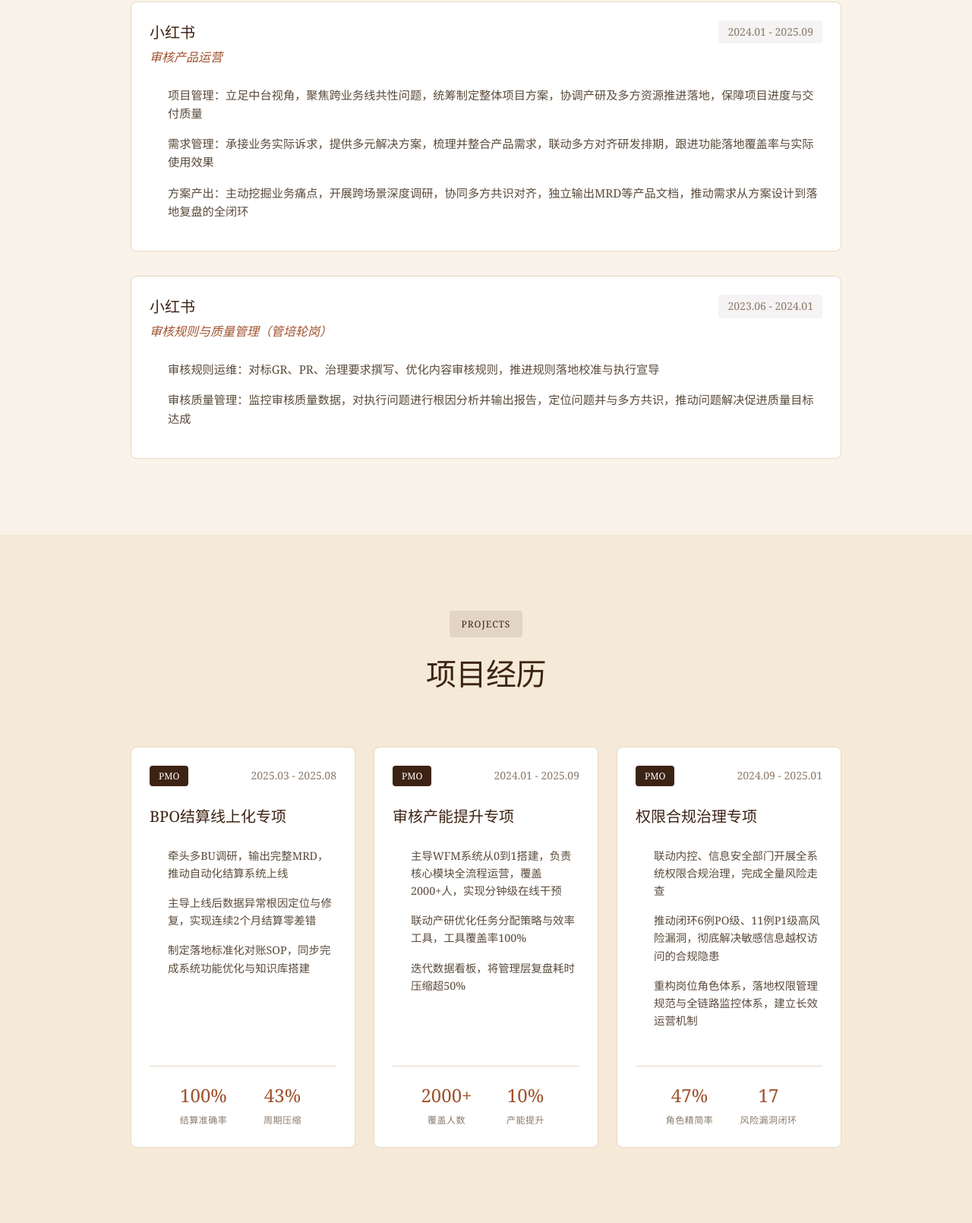
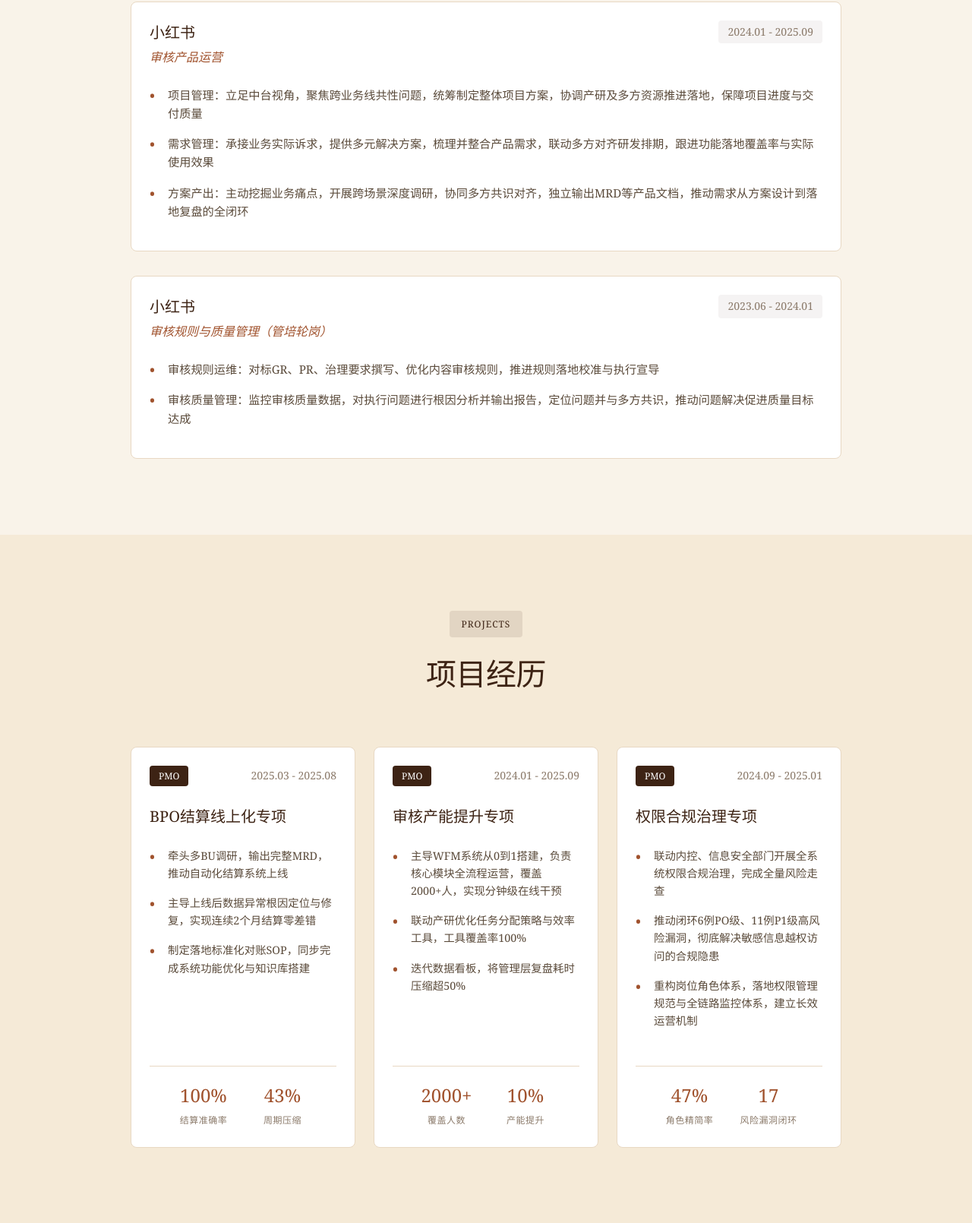
Before and after one commit to chenzengZZ/personalspace, a Node server app: page / in a window 1280 px wide. Shown: the part 1766-3376 px from the top of the page at 76% size. Run offline with Node 20, Linux system fonts and the light colour scheme.

Commit message:
修复 CSS 文件中的编码问题，将乱码的圆点符号改为正确的字符

```diff
--- a/public/css/style.css
+++ b/public/css/style.css
@@ -502,7 +502,7 @@
 }
 
 .timeline-details li::before {
-  content: '�?;
+  content: '•';
   position: absolute;
   left: 0;
   top: 0;
@@ -583,7 +583,7 @@
 }
 
 .project-details li::before {
-  content: '�?;
+  content: '•';
   position: absolute;
   left: 0;
   top: 0;
```
